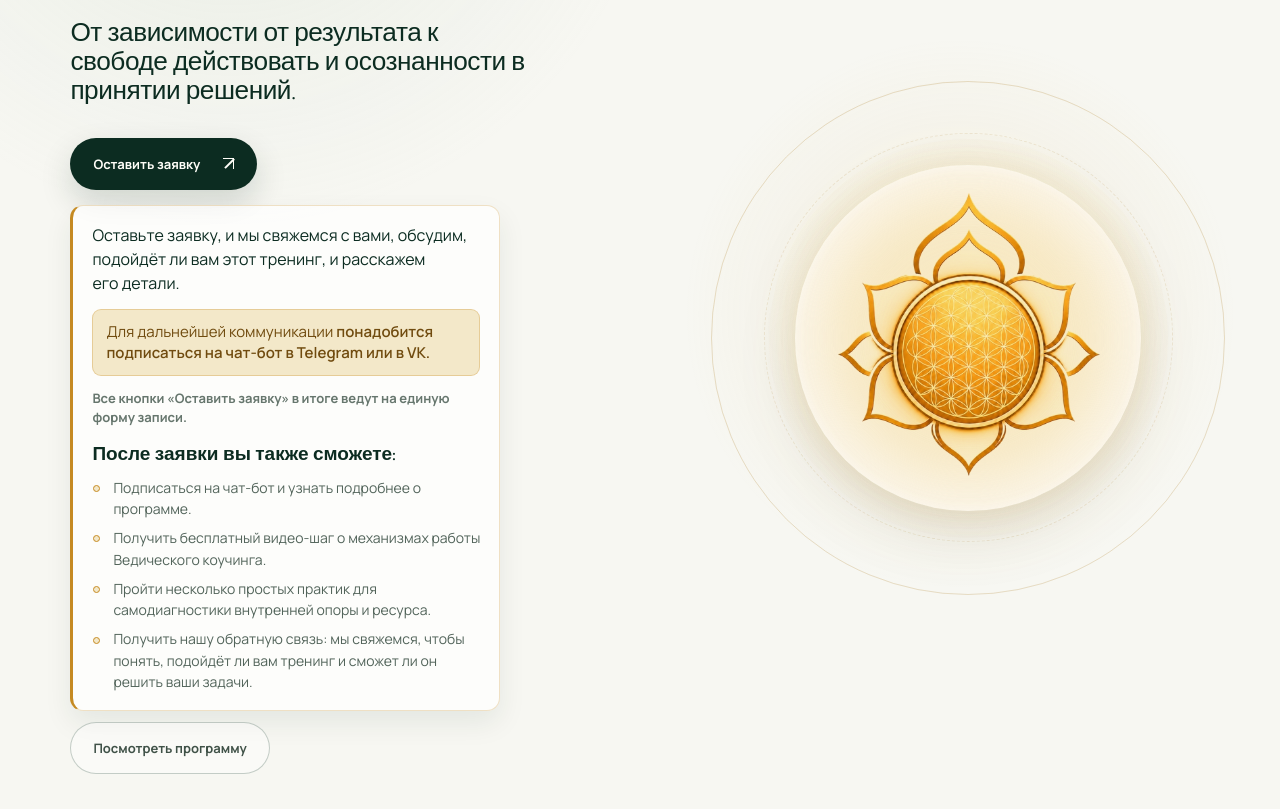
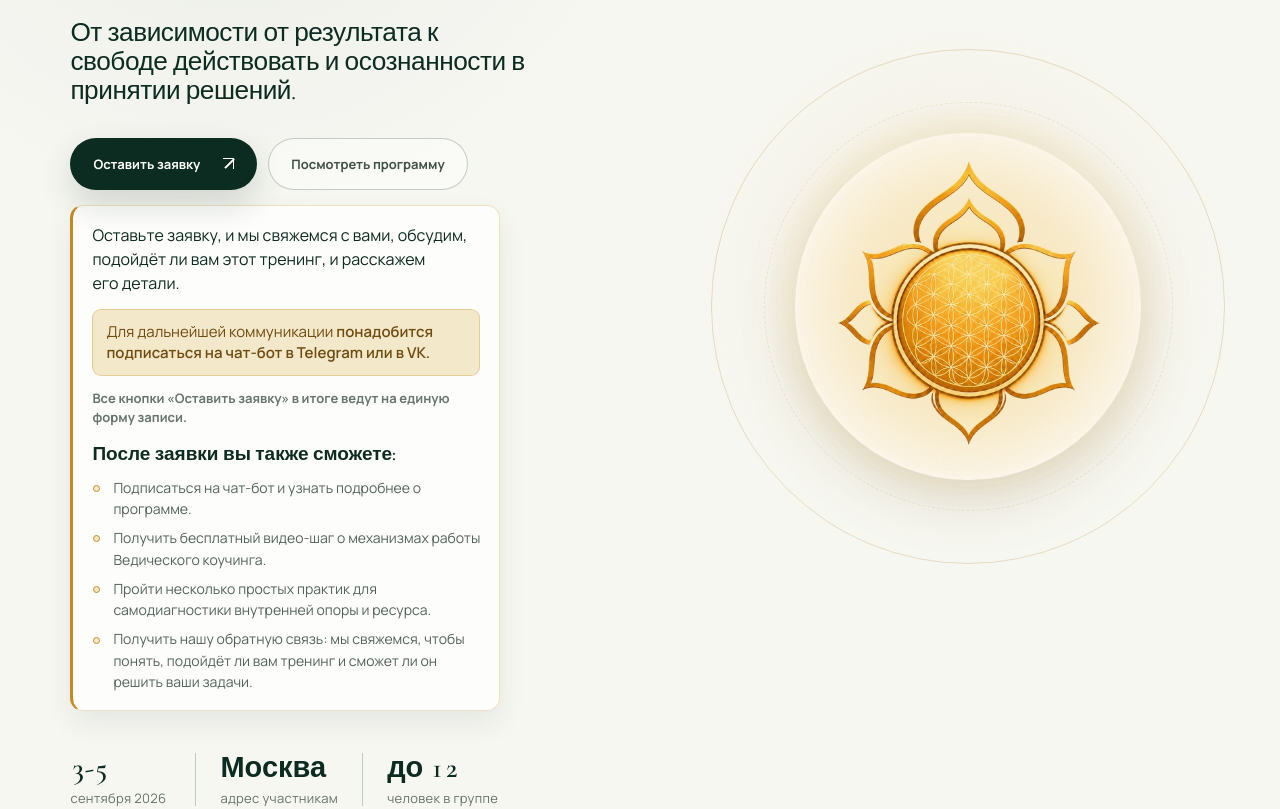
Before and after one commit to circlealgorythm/Landing-page-Most_cennostei, a Next.js app: page / in a window 1280 px wide. Shown: the part 340-1149 px from the top of the page. Built offline with nearby package versions, Linux system fonts and the light colour scheme.

Commit message:
Align hero program CTA with signup button

```diff
--- a/app/globals.css
+++ b/app/globals.css
@@ -85,7 +85,6 @@ h1 em, h2 em { color: var(--amber); font-weight: 500; font-style: italic; line-h
 h1 em { display: block; margin-left: clamp(28px, 7vw, 110px); padding-bottom: .06em; }
 .hero-subtitle { max-width: 680px; margin: 31px 0 0; color: var(--deep); font-family: var(--font-cormorant), Georgia, serif; font-size: clamp(22px, 2.05vw, 30px); line-height: 1.12; letter-spacing: -.018em; }
 .hero-actions { display: flex; flex-wrap: wrap; align-items: flex-start; gap: 11px; margin-top: 31px; }
-.application-action { display: flex; flex-direction: column; align-items: flex-start; }
 .application-note { max-width: 430px; margin: 15px 0 0; padding: 17px 19px 18px; color: #52645a; background: rgba(255, 255, 255, .68); border: 1px solid rgba(197, 138, 34, .25); border-left: 3px solid var(--amber); border-radius: 13px; box-shadow: 0 12px 28px rgba(19, 55, 41, .08); font-size: 14px; line-height: 1.52; }
 .application-note strong { display: block; color: var(--deep); font-family: var(--font-cormorant), Georgia, serif; font-size: 22px; font-weight: 600; line-height: 1.1; }
 .application-note-lead { margin: 0; color: var(--deep); font-size: 16px; line-height: 1.5; }
@@ -296,7 +295,6 @@ footer > a:last-child { display: inline-flex; align-items: center; gap: 10px; co
   h1 em { margin-left: 14vw; }
   .hero-subtitle { margin-top: 21px; font-size: 24px; }
   .hero-actions { margin-top: 23px; }
-  .hero-actions .application-action { width: 100%; }
   .hero-actions .button { width: 100%; }
   .hero-actions .quiet { display: none; }
   .hero-details { margin-top: 29px; }
--- a/app/page.tsx
+++ b/app/page.tsx
@@ -74,9 +74,10 @@ export default function Home() {
           <h1>Мост <em>ценностей</em></h1>
           <p className="hero-subtitle">От зависимости от результата к свободе действовать и осознанности в принятии решений.</p>
           <div className="hero-actions">
-            <div className="application-action"><a className="button primary" href={APPLICATION_ANCHOR}>Оставить заявку <ArrowIcon /></a><ApplicationNote /></div>
+            <a className="button primary" href={APPLICATION_ANCHOR}>Оставить заявку <ArrowIcon /></a>
             <a className="button quiet" href="#program">Посмотреть программу</a>
           </div>
+          <ApplicationNote />
           <div className="hero-details" aria-label="Ключевые детали программы">
             <div><b>3-5</b><span>сентября 2026</span></div>
             <div><b>Москва</b><span>адрес участникам</span></div>
```
